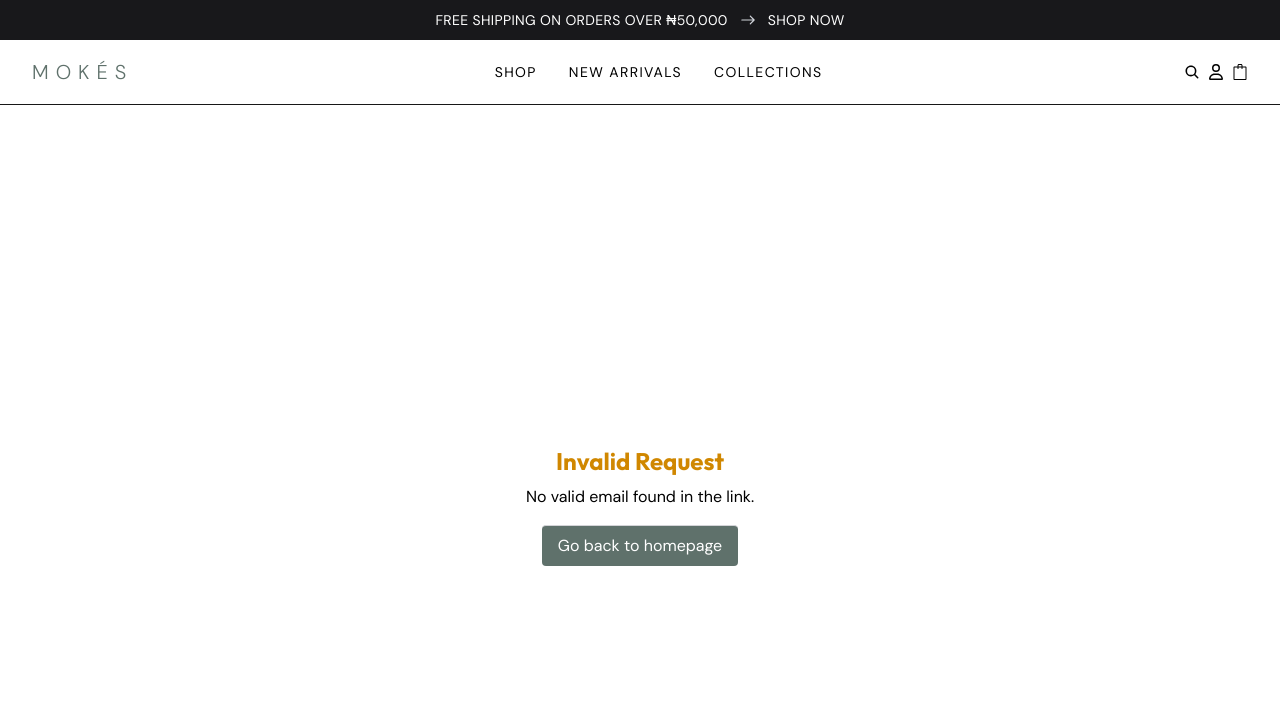
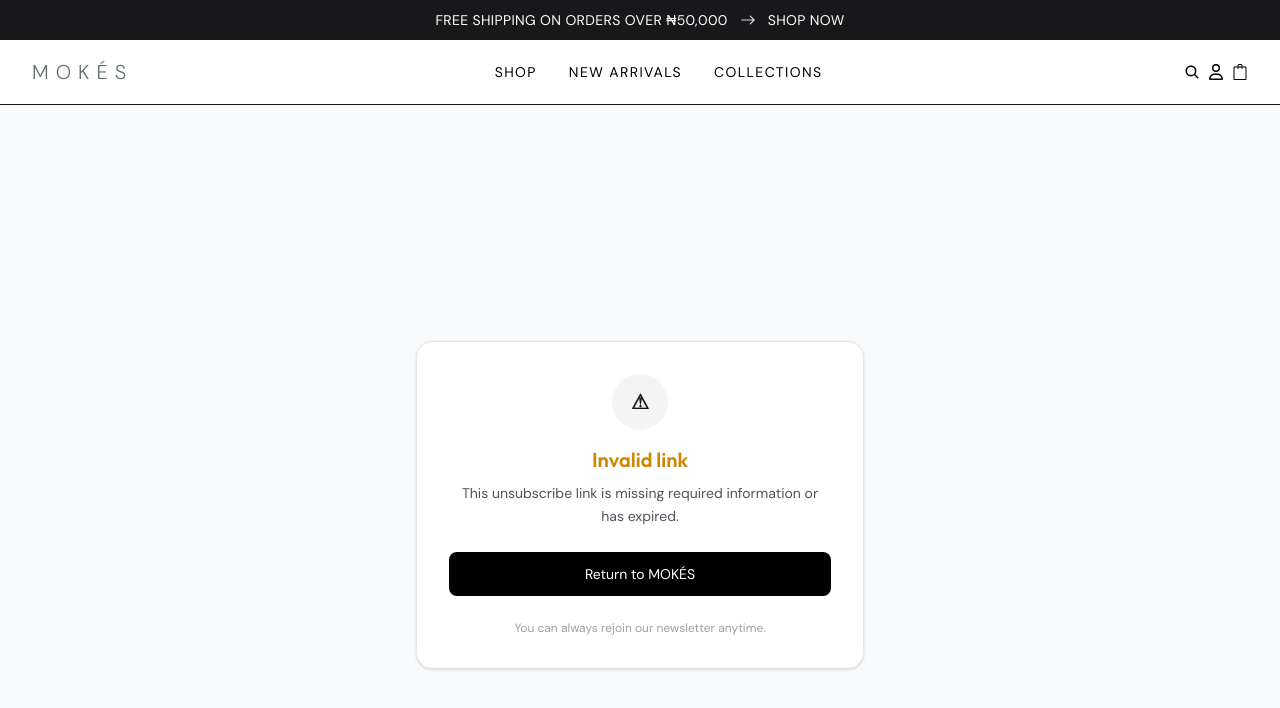
Before and after one commit to Tomilayo21/mokes, a Next.js app: page /unsubscribe in a window 1280 px wide. Shown: the top 708 px of the page. Built offline with nearby package versions, Linux system fonts and the light colour scheme; no server answers.

Commit message:
First Commit

```diff
--- a/app/unsubscribe/page.jsx
+++ b/app/unsubscribe/page.jsx
@@ -23,7 +23,6 @@ export default function UnsubscribePage() {
           body: JSON.stringify({ email }),
         });
 
-        const data = await res.json();
         if (res.ok) {
           setStatus("success");
         } else {
@@ -37,44 +36,80 @@ export default function UnsubscribePage() {
     unsubscribe();
   }, []);
 
-  const renderContent = () => {
-    if (status === "processing") {
-      return <p>Processing your request...</p>;
-    }
-
-    const statusContent = {
+  const content = {
+    processing: {
+      title: "Processing your request",
+      message: "We’re updating your preferences…",
+      color: "text-zinc-600",
+    },
     success: {
-        title: "Unsubscribed",
-        message: "You have been successfully removed from our subscribers list.",
+      title: "You’ve been unsubscribed",
+      message:
+        "You will no longer receive emails from MOKÉS. You can resubscribe anytime if you change your mind.",
       color: "text-green-600",
+      icon: "✓",
     },
     error: {
-        title: "Error",
-        message: "Something went wrong. Please try again later.",
+      title: "Something went wrong",
+      message:
+        "We couldn’t complete your request right now. Please try again later.",
       color: "text-red-600",
+      icon: "!",
     },
     invalid: {
-        title: "Invalid Request",
-        message: "No valid email found in the link.",
+      title: "Invalid link",
+      message:
+        "This unsubscribe link is missing required information or has expired.",
       color: "text-yellow-600",
+      icon: "⚠",
     },
   };
 
-    const { title, message, color } = statusContent[status] || {};
+  const { title, message, color, icon } = content[status];
 
   return (
-      <div className="text-center">
-        <h1 className={`text-2xl font-bold mb-2 ${color}`}>{title}</h1>
-        <p className="mb-4 text-black font-normal">{message}</p>
+    <div className="min-h-screen flex items-center justify-center bg-gray-50 px-4">
+      <div className="w-full max-w-md bg-white border border-zinc-200 rounded-2xl shadow-sm p-8 text-center">
+
+        {/* ICON */}
+        <div className="flex justify-center mb-4">
+          <div className="w-14 h-14 flex items-center justify-center rounded-full bg-zinc-100 text-xl font-bold">
+            {status === "processing" ? "..." : icon}
+          </div>
+        </div>
+
+        {/* TITLE */}
+        <h1 className={`text-xl font-semibold mb-2 ${color}`}>
+          {title}
+        </h1>
+
+        {/* MESSAGE */}
+        <p className="text-sm text-zinc-600 leading-relaxed mb-6">
+          {message}
+        </p>
+
+        {/* LOADING STATE */}
+        {status === "processing" && (
+          <div className="flex justify-center mb-6">
+            <div className="w-5 h-5 border-2 border-zinc-300 border-t-black rounded-full animate-spin" />
+          </div>
+        )}
+
+        {/* ACTION */}
+        {status !== "processing" && (
           <Link
             href="/"
-          className="inline-block border-t border-zinc-300 cursor-pointer bg-[var(--sage)] text-white hover:bg-zinc-500 transition px-4 py-2 rounded transition"
+            className="inline-block w-full px-4 py-3 text-sm bg-black text-white rounded-lg hover:bg-zinc-800 transition"
           >
-          Go back to homepage
+            Return to MOKÉS
           </Link>
+        )}
+
+        {/* FOOTNOTE */}
+        <p className="text-xs text-zinc-400 mt-6">
+          You can always rejoin our newsletter anytime.
+        </p>
+      </div>
     </div>
   );
-  };
-
-  return <div className="min-h-screen flex items-center justify-center p-4">{renderContent()}</div>;
 }
```
Lines whose indentation alone changed are shown as unchanged.
